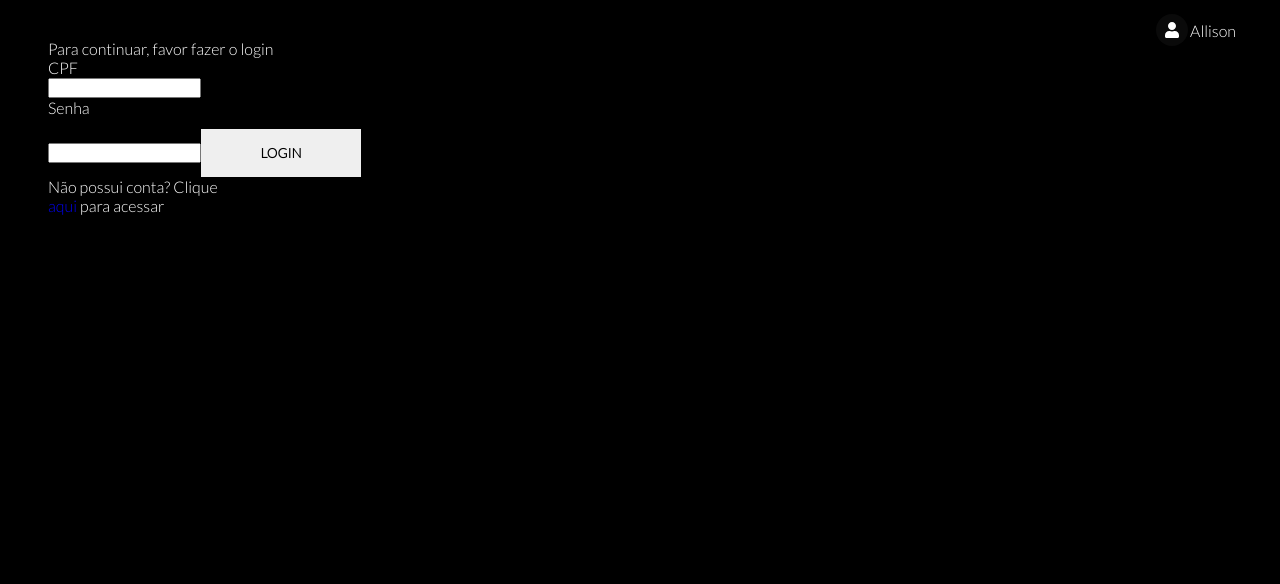
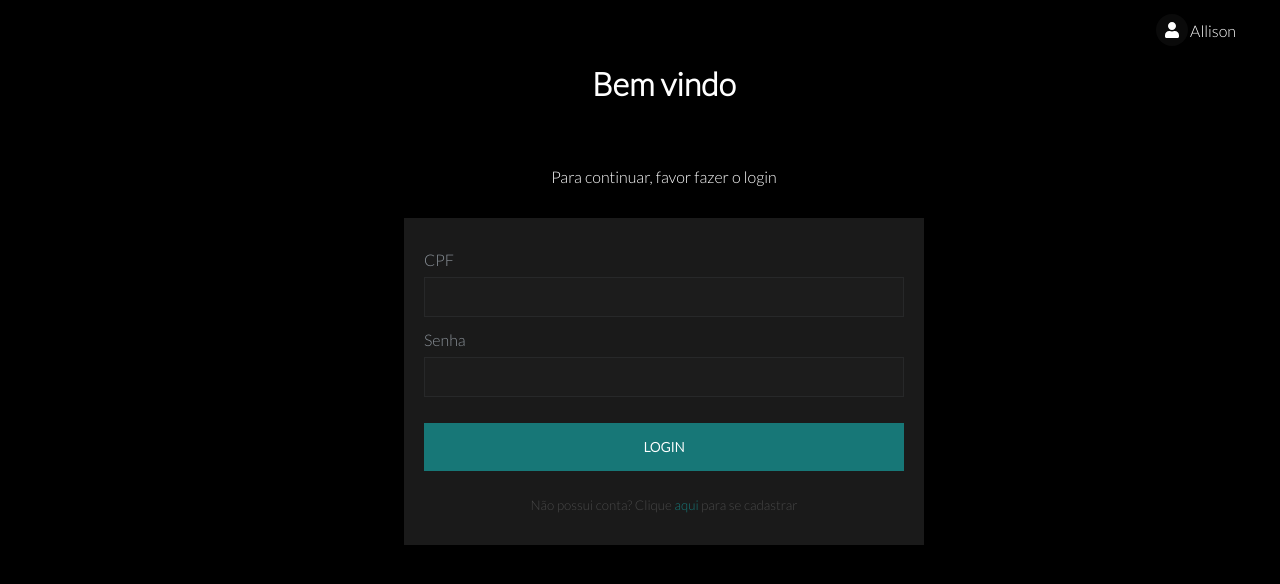
Before and after one commit to allisonjulioo/TicketsOnline, a React (Create React App) app: page /login in a window 1280 px wide. Shown: the top 584 px of the page. Built offline with nearby package versions, Linux system fonts and the light colour scheme.

Commit message:
Change frm styles

```diff
--- a/src/pages/Auth/Login/index.jsx
+++ b/src/pages/Auth/Login/index.jsx
@@ -14,9 +14,10 @@ export default () => {
 
   return (
     <div id="auth-login">
-      <h1>Bem Vindo</h1>
-      <p>Para continuar, favor fazer o login</p>
-
+      <div className="header">
+        <h1>Bem vindo</h1>
+        <p>Para continuar, favor fazer o login</p>
+      </div>
       <form onSubmit={login}>
         <label>
           <p>CPF</p>
@@ -38,9 +39,10 @@ export default () => {
             id=""
           />
         </label>
-        <Button>Login</Button>
-        <p>Não possui conta? Clique</p>
-        <Link to="/register">aqui</Link> para acessar
+        <Button type="primary">Login</Button>
+        <small>
+          Não possui conta? Clique <Link to="/register">aqui</Link> para se cadastrar
+        </small>
       </form>
     </div>
   );
--- a/src/pages/Auth/Register/index.jsx
+++ b/src/pages/Auth/Register/index.jsx
@@ -26,12 +26,13 @@ export default () => {
 
   return (
     <div id="auth-register">
-      <h1>Bem Vindo ao Cadastro</h1>
-      <p>
-        Com o cadastro, você tem mais comodidade para realizar suas escolhas !
-      </p>
-      <p>Para isso, precisamos que você informe as informações abaixo:</p>
-
+      <div className="header">
+        <h1>Bem Vindo ao Cadastro</h1>
+        <p>
+          Com o cadastro, você tem mais comodidade para realizar suas escolhas !
+        </p>
+        <p>Para isso, precisamos que você informe as informações abaixo:</p>
+      </div>
       <form onSubmit={register}>
         <label>
           <p>Nome Completo</p>
@@ -103,7 +104,7 @@ export default () => {
         <br></br>
         <br></br>
         <br></br>
-        <Button>Realizar Cadastro</Button>
+        <Button type="primary">Realizar Cadastro</Button>
       </form>
     </div>
   );
--- a/src/styles/_helpers.scss
+++ b/src/styles/_helpers.scss
@@ -28,3 +28,12 @@
     display: inline;
   }
 }
+.header {
+  text-align: center;
+  margin: 1em 0 2em;
+  h1 {
+    font-size: 2em;
+    color: $white;
+    margin: 2em 0;
+  }
+}
--- /dev/null
+++ b/src/styles/_inputs.scss
@@ -0,0 +1,52 @@
+form {
+  padding: 2em 20px;
+  background: lighten($black, 10%);
+  margin: 0 auto;
+  display: block;
+  max-width: 520px;
+  label {
+    color: $grey;
+  }
+  input[type="text"],
+  input[type="password"],
+  input[type="email"],
+  select {
+    width: 100%;
+    height: 40px;
+    margin: 0.5rem 0 1em;
+    border: none;
+    padding: 1em;
+    background: rgba($grey, 0.01);
+    border: 1px solid rgba($grey, 0.1);
+    color: $white;
+    &:not([value=""]) {
+      border-color: $primary;
+    }
+    &:focus {
+      background: rgba($white, 0.2);
+      &::placeholder {
+        color: rgba($white, 0.1);
+      }
+    }
+  }
+  select {
+    background: rgba($white, 0.2);
+    color: rgba($black, 1);
+    padding: 0 1em !important;
+  }
+  button {
+    width: 100%;
+  }
+  small {
+    display: block;
+    color: rgba($white, 0.2);
+    margin: 2em 0 0;
+    text-align: center;
+    a {
+      color: $primary;
+      &:hover {
+        text-decoration: underline;
+      }
+    }
+  }
+}
--- a/src/styles/index.scss
+++ b/src/styles/index.scss
@@ -2,4 +2,5 @@
 @import "fonts";
 @import "global";
 @import "helpers";
+@import "inputs";
 @import "mixins";
```
Also changed, not shown: src/pages/Admin/MovieRegister/index.jsx (added, +19 -0 lines), src/pages/Admin/MovieRegister/styles.scss (added).
